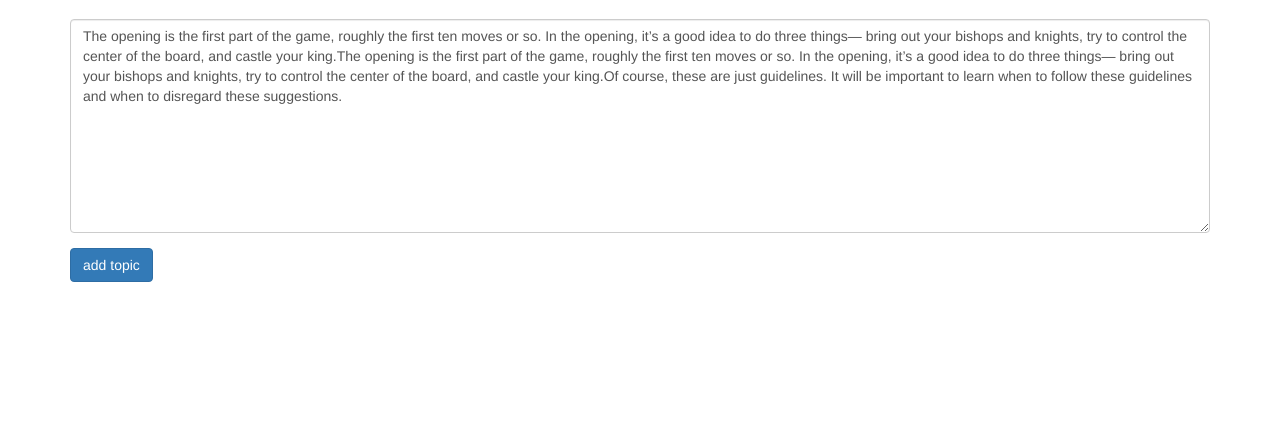
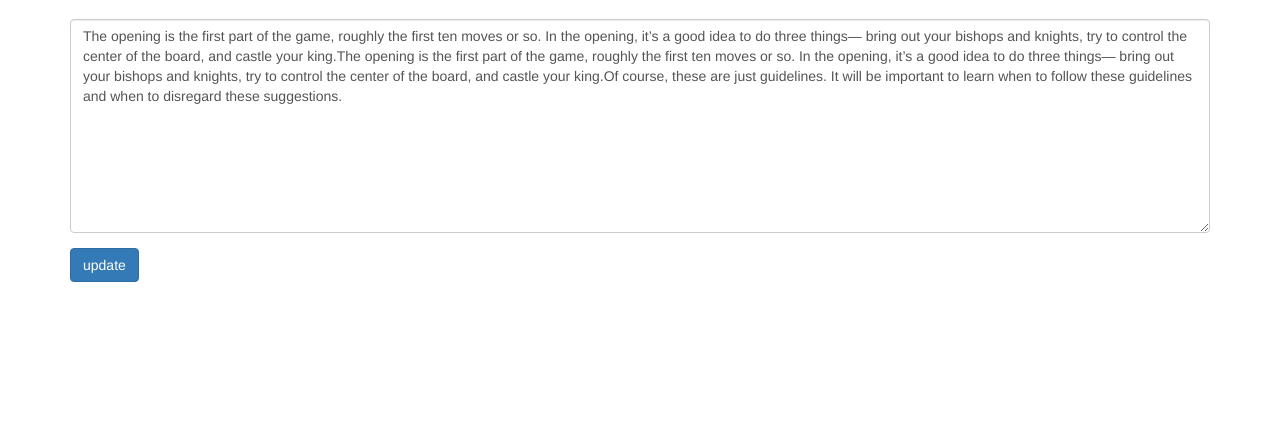
Before and after one commit to OLAOSEBIKAN/Learning-log, a Django app: page /edit_entry/1 in a window 1280 px wide. Shown: the part 228-666 px from the top of the page. Run offline with Django 3.2, Linux system fonts and the light colour scheme; a user stored in the database is signed in; data comes from the database, SQL or seed files in the repository; some libraries are stand-ins or nearby versions.

Commit message:
templates corrections

```diff
--- a/learning_logs/templates/learning_logs/edit_entry.html
+++ b/learning_logs/templates/learning_logs/edit_entry.html
@@ -9,7 +9,7 @@
     {% csrf_token %}
     {% bootstrap_form form %}
     {% buttons %}
-    <button name="submit" class="btn btn-primary">add topic</button>
+    <button name="submit" class="btn btn-primary">update</button>
     {% endbuttons %}
 </form>
 {% endblock content %}
--- a/learning_logs/templates/learning_logs/new_entry.html
+++ b/learning_logs/templates/learning_logs/new_entry.html
@@ -10,7 +10,7 @@
     {% csrf_token %}
     {% bootstrap_form form %}
     {% buttons %}
-    <button name="submit" class="btn btn-primary">add topic</button>
+    <button name="submit" class="btn btn-primary">add entry</button>
     {% endbuttons %}
 </form>
 {% endblock content %}
--- a/learning_logs/templates/learning_logs/topics.html
+++ b/learning_logs/templates/learning_logs/topics.html
@@ -14,5 +14,5 @@
       <li>No topics have been added yet.</li>
     {% endfor %}
   </ul>
-  <h3><a href="{% url 'new_topic' %}">Add new topic</h3>
+<h3><a href="{% url 'new_topic' %}">Add new topic</a></h3>
 {% endblock content %}
```
